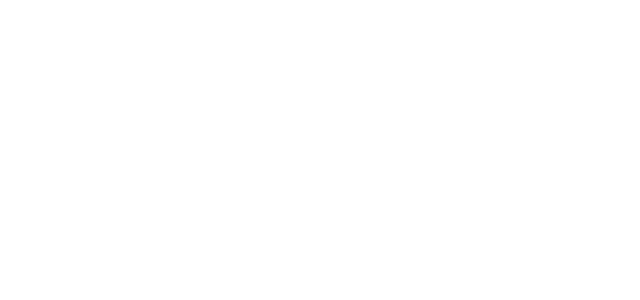
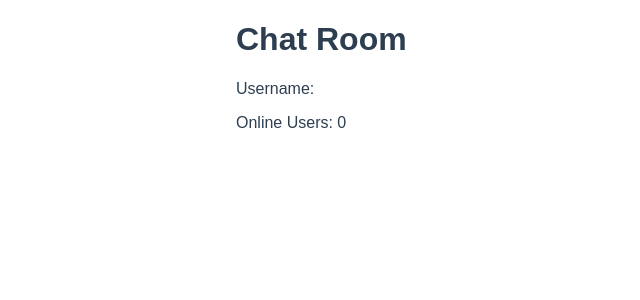
Before and after one commit to ShirLicht/Chat-Room-App, a Vue app in the folder client/client/: page / in a window 1280 px wide. Shown: the top 300 px of the page, without its empty margins (20-660 px from the left). Built offline with nearby package versions, Linux system fonts and the light colour scheme; no server answers.

Commit message:
Updated the App.vue file

```diff
--- a/client/client/src/App.vue
+++ b/client/client/src/App.vue
@@ -1,24 +1,48 @@
 <template>
   <div id="app">
+      <div class="header">
+            <h1>Chat Room</h1>
+            <p class="username">Username: {{username}}</p>
+            <p class="online">Online Users: {{users.length}}</p>
+
+      </div>
   </div>
 </template>
 
 <script>
+import io from 'socket.io-client';
 
 export default {
   name: 'app',
   components: {
+  },
+  data: function(){
+    return{
+       username:"",
+       //connect to the server
+       socket: io("http://localhost:3000"),
+       messages: [],
+       users: []
+    }
   }
 }
 </script>
 
-<style>
+<style lang="scss">
+body{
+  font-family: 'Avenir', Arial, Helvetica, sans-serif;
+  color: #2C3E50;
+  margin: 0;
+  padding: 0;
+}
 #app {
-  font-family: 'Avenir', Helvetica, Arial, sans-serif;
-  -webkit-font-smoothing: antialiased;
-  -moz-osx-font-smoothing: grayscale;
-  text-align: center;
-  color: #2c3e50;
-  margin-top: 60px;
+  display:flex;
+  flex-direction: column;
+  height: 100vh;
+  width: 100%;
+  //tablet size
+  max-width: 768px;
+  margin: 0 auto;
+
 }
 </style>
```
